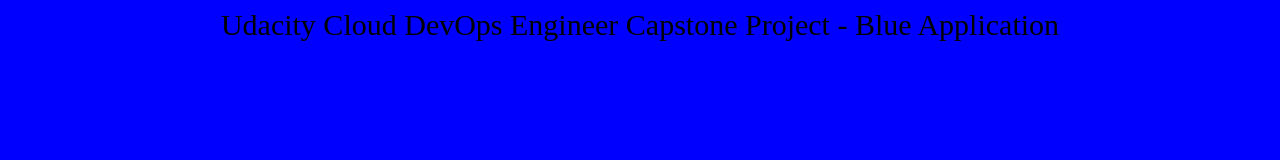
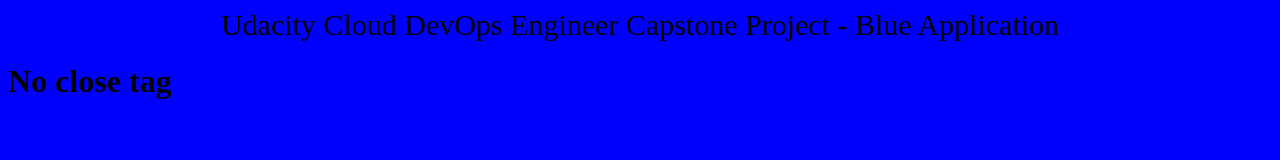
Before and after one commit to hoanggianguet/Udacity-Cloud-DevOps-Capstone-Project, a plain HTML site: page blue-app/index.html in a window 1280 px wide. Drawn offline with Linux system fonts and the light colour scheme.

Commit message:
Lint html error

```diff
--- a/blue-app/index.html
+++ b/blue-app/index.html
@@ -5,5 +5,6 @@
 	</head>
 	<body style="background-color: blue;">
 		<div style="font-size: 30px;text-align: center;">Udacity Cloud DevOps Engineer Capstone Project - Blue Application</div>
+		<h1>No close tag
 	</body>
 </html>
```
